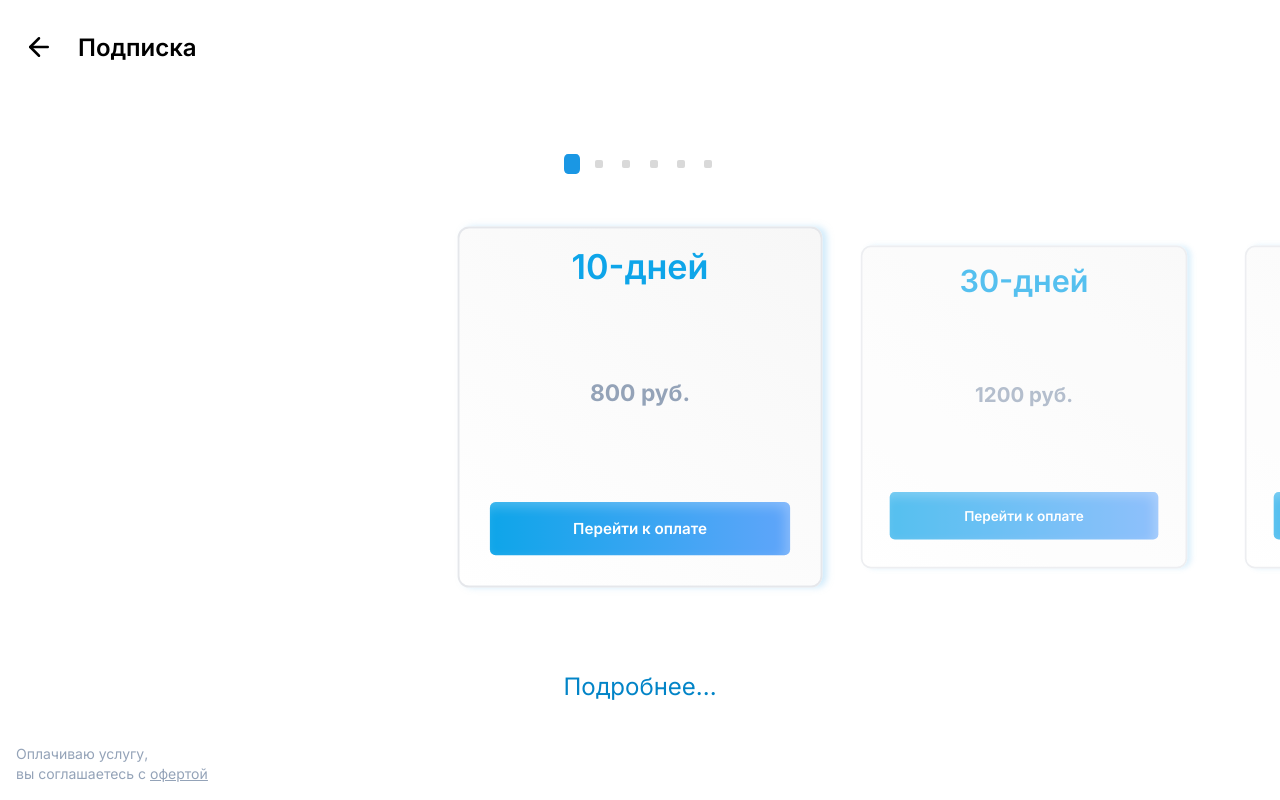
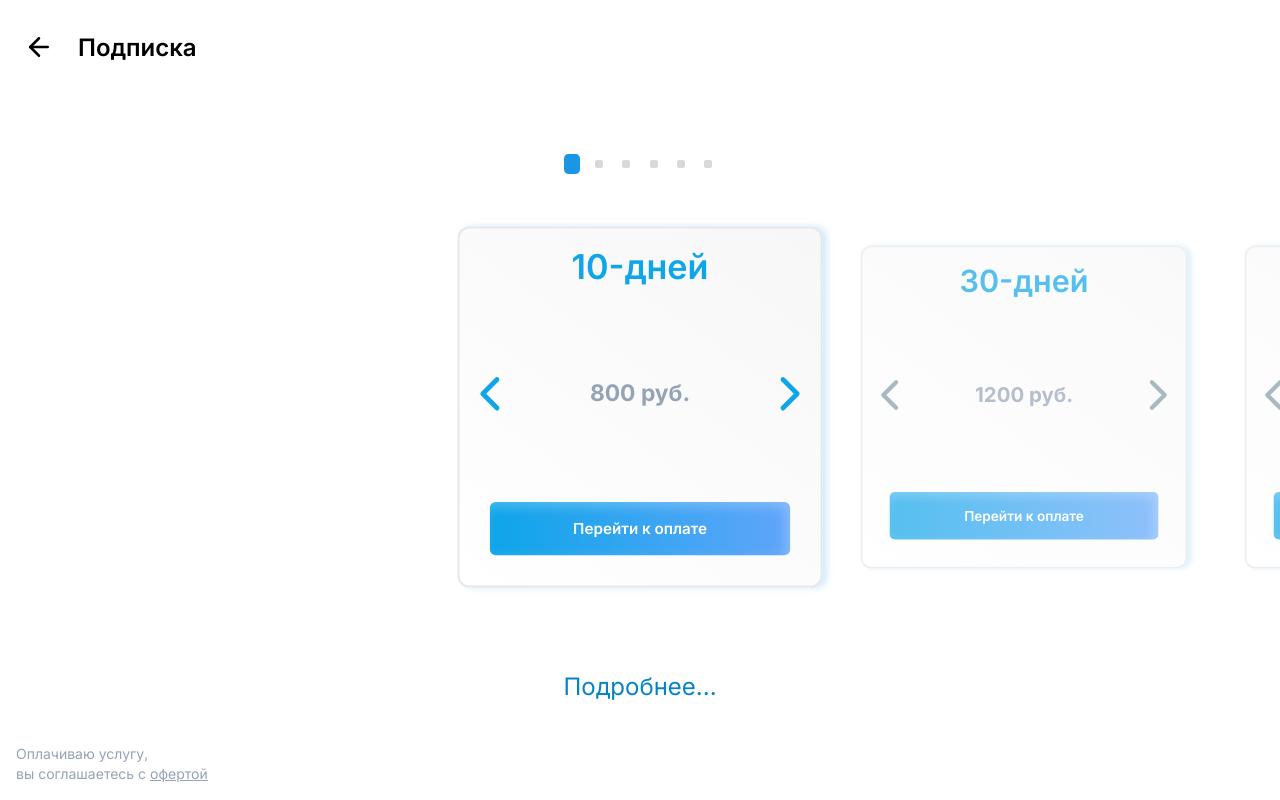
Before and after one commit to VladislavYarikov/sami-paywall, a SvelteKit app: page / in a window 1280 px wide. Built offline with nearby package versions, Linux system fonts and the light colour scheme.

Commit message:
arrows added

```diff
--- a/src/routes/+page.svelte
+++ b/src/routes/+page.svelte
@@ -1,10 +1,11 @@
 <script lang="ts">
     import { onMount } from "svelte";
-    import { ArrowLeft, ChevronUp } from "lucide-svelte";
+    import { ArrowLeft, ChevronLeft, ChevronRight, ChevronUp } from "lucide-svelte";
 	  import { fade } from "svelte/transition";
 
     let open = $state(false);
     let listScrollAnimationTime = 500;
+    let closestItemIndex = $state(0);
 
     let daysArr = [10, 30, 60, 90, 180, 360];
     let priceArr = [800, 1200, 2300, 3200, 5900, 9900];
@@ -31,7 +32,6 @@
 
           function updateSizes() {
             const containerCenter = container.clientWidth / 2;
-            let closestItemIndex = 0;
             let minDistance = Infinity;
 
             items.forEach((item, index) => {
@@ -129,13 +129,18 @@
               "
               style="background: linear-gradient(35deg,  #ffffff, #f7f7f7);"
             >
-
               <h1 class="text-sky-500  text-4xl font-inter font-semibold
               max-[380px]:text-3xl">{daysArr[index]}-дней</h1>
-              <h1 class="text-slate-400 text-2xl font-inter font-bold
-              max-[380px]:text-lg">
-                {priceArr[index]} руб.
-              </h1>
+
+              <div class="relative w-full">
+                <h1 class="text-slate-400 text-2xl font-inter font-bold
+                max-[380px]:text-lg">
+                  {priceArr[index]} руб.
+                </h1>
+
+                <ChevronLeft size={60} color={closestItemIndex == index ? "#0ea5e9" : "#809CAD"}  class="absolute top-0 bottom-0 left-0" style="margin: auto 0; transform: translateX(-50%)"/>
+                <ChevronRight size={60} color={closestItemIndex == index ? "#0ea5e9" : "#809CAD"}  class="absolute top-0 bottom-0 right-0" style="margin: auto 0; transform: translateX(50%)"/>
+              </div>
               <button
                 class="shadow-[inset_-5px_5px_12.5px_0px_rgba(255,_255,_255,_0.25)]
                 bg-gradient-to-r from-sky-500 to-blue-400 text-white text-base font-inter font-semibold px-4 py-4 rounded-md w-full
```
